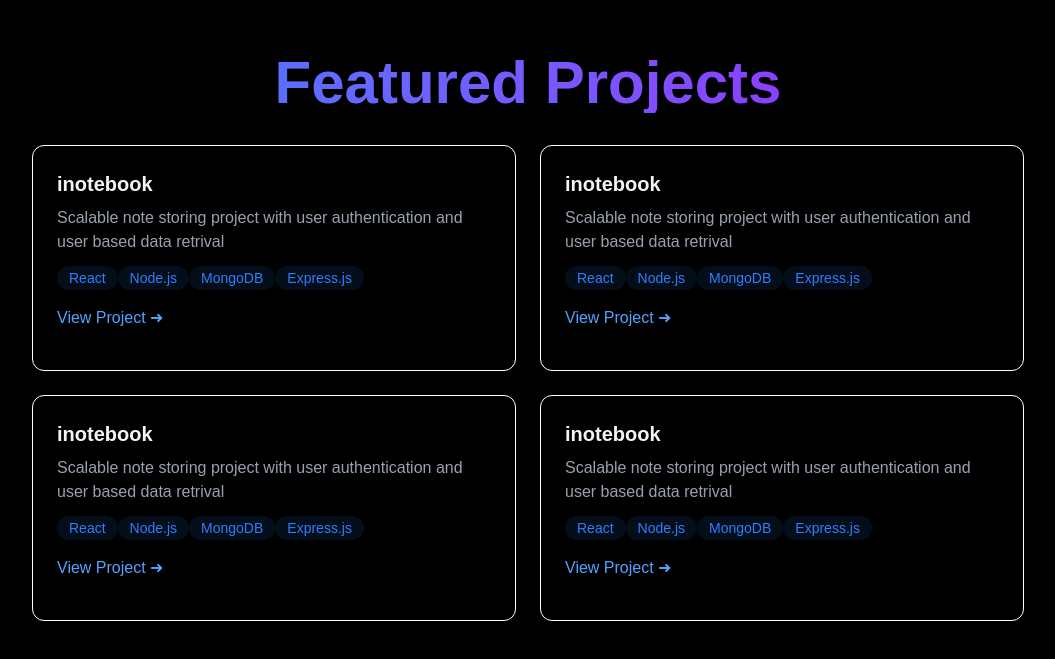
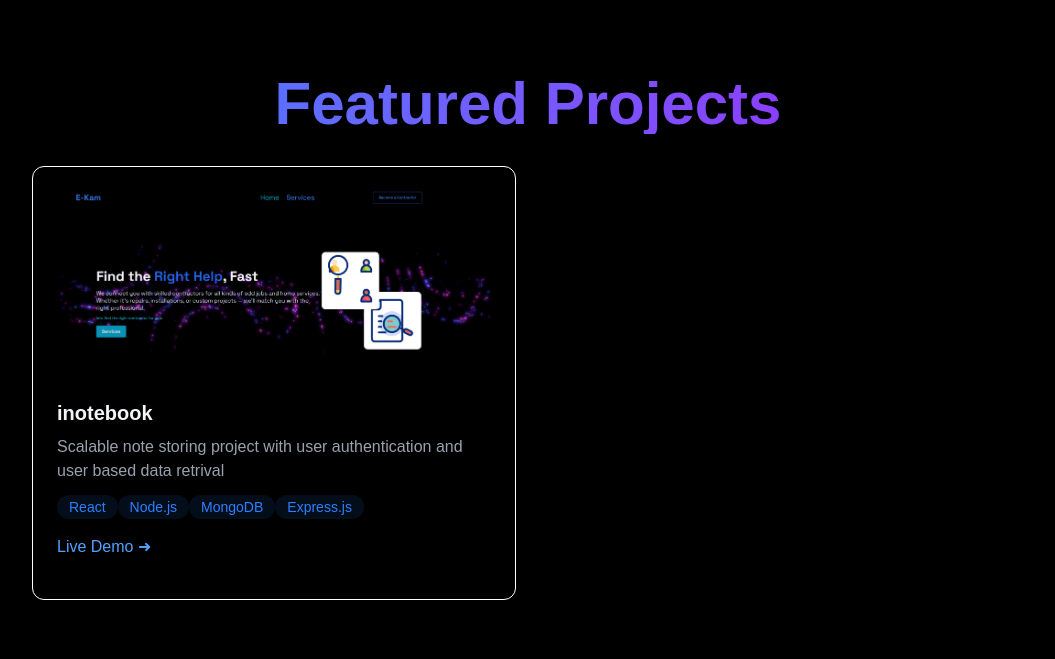
Before and after one commit to Samrat-Deula7/-Portfolio-, a React (Vite) app: page / in a window 1280 px wide. Shown: the part 1663-2322 px from the top of the page, without its empty margins (112-1167 px from the left). Built offline with nearby package versions, Linux system fonts and the light colour scheme.

Commit message:
adding first project to my portfolio

```diff
--- a/src/components/Sections/Home.jsx
+++ b/src/components/Sections/Home.jsx
@@ -9,6 +9,7 @@ const Home = () => {
     >
       <RevealOnScroll>
         <div className="text-center place-items-center z-10 px-4">
+
           <div className="w-43 h-43 md:w-53 md:h-53 lg:w-63 lg:h-63  rounded-full bg-gradient-to-r from-blue-500 to-purple-600 mb-20">
             <div className="w-full h-full flex justify-center items-center ">
               <img
@@ -18,6 +19,7 @@ const Home = () => {
               />
             </div>
           </div>
+
           <h1 className="text-3xl md:text-5xl lg:text-7xl font-bold mb-6 bg-gradient-to-r from-blue-500 to-purple-600 bg-clip-text text-transparent ">
             Samrat Deula
           </h1>
--- a/src/components/Sections/Projects.jsx
+++ b/src/components/Sections/Projects.jsx
@@ -1,5 +1,5 @@
 import RevealOnScroll from "../../components/RevealOnScroll";
-
+import Project1 from "../../assets/Projects/E-Kam.png"
 const Projects = () => {
   return (
     <section
@@ -11,9 +11,15 @@ const Projects = () => {
           <h2 className="text-4xl md:text-6xl font-bold mb-8 bg-gradient-to-r from-blue-500 to-purple-600 bg-clip-text text-transparent text-center">
             Featured Projects
           </h2>
+          {/* Projects are below */}
+
+          {/* {Project 1} */}
           <div className="grid  grid-cols-1 md:grid-cols-2 gap-6">
             {/* Each div is for an project */}
             <div className="p-6 rounded-xl border border-white hover:-translate-y-1 hover:border-blue-500/30 hover:shadow-[0_2px_8px_rgba(59,130,246,0.2)]  transition-all">
+              <div>
+                <img src={Project1} alt="Project1" />
+              </div>
               <h3 className="text-xl font-bold mb-2">inotebook</h3>
               <p className="text-gray-400 mb-3">
                 Scalable note storing project with user authentication and user
@@ -35,97 +41,10 @@ const Projects = () => {
               <div className="flex justify-between items-center">
                 {/* Need to put link here */}
                 <a
-                  href="#"
+                  href="https://e-kam.vercel.app/"
                   className="text-blue-400 hover:text-blue-300 transition-colors my-4"
                 >
-                  View Project ➜
-                </a>
-              </div>
-            </div>
-            <div className="p-6 rounded-xl border border-white hover:-translate-y-1 hover:border-blue-500/30 hover:shadow-[0_2px_8px_rgba(59,130,246,0.2)]  transition-all">
-              <h3 className="text-xl font-bold mb-2">inotebook</h3>
-              <p className="text-gray-400 mb-3">
-                Scalable note storing project with user authentication and user
-                based data retrival
-              </p>
-              <div>
-                {["React", "Node.js", "MongoDB", "Express.js"].map(
-                  (tech, key) => (
-                    <span
-                      key={key}
-                      className="bg-blue-500/10 text-blue-500 py-1 px-3 rounded-full text-sm hover:bg-blue-500/20 hover:shadow-[0_2px_8px_rgba(59,130,246,0.1)]   transition-all"
-                    >
-                      {tech}
-                    </span>
-                  )
-                )}
-              </div>
-
-              <div className="flex justify-between items-center">
-                {/* Need to put link here */}
-                <a
-                  href="#"
-                  className="text-blue-400 hover:text-blue-300 transition-colors my-4"
-                >
-                  View Project ➜
-                </a>
-              </div>
-            </div>
-            <div className="p-6 rounded-xl border border-white hover:-translate-y-1 hover:border-blue-500/30 hover:shadow-[0_2px_8px_rgba(59,130,246,0.2)]  transition-all">
-              <h3 className="text-xl font-bold mb-2">inotebook</h3>
-              <p className="text-gray-400 mb-3">
-                Scalable note storing project with user authentication and user
-                based data retrival
-              </p>
-              <div>
-                {["React", "Node.js", "MongoDB", "Express.js"].map(
-                  (tech, key) => (
-                    <span
-                      key={key}
-                      className="bg-blue-500/10 text-blue-500 py-1 px-3 rounded-full text-sm  hover:bg-blue-500/20 hover:shadow-[0_2px_8px_rgba(59,130,246,0.1)]   transition-all"
-                    >
-                      {tech}
-                    </span>
-                  )
-                )}
-              </div>
-
-              <div className="flex justify-between items-center">
-                {/* Need to put link here */}
-                <a
-                  href="#"
-                  className="text-blue-400 hover:text-blue-300 transition-colors my-4"
-                >
-                  View Project ➜
-                </a>
-              </div>
-            </div>
-            <div className="p-6 rounded-xl border border-white hover:-translate-y-1 hover:border-blue-500/30 hover:shadow-[0_2px_8px_rgba(59,130,246,0.2)]  transition-all">
-              <h3 className="text-xl font-bold mb-2">inotebook</h3>
-              <p className="text-gray-400 mb-3">
-                Scalable note storing project with user authentication and user
-                based data retrival
-              </p>
-              <div>
-                {["React", "Node.js", "MongoDB", "Express.js"].map(
-                  (tech, key) => (
-                    <span
-                      key={key}
-                      className="bg-blue-500/10 text-blue-500 py-1 px-3 rounded-full text-sm hover:bg-blue-500/20 hover:shadow-[0_2px_8px_rgba(59,130,246,0.1)]  transition-all"
-                    >
-                      {tech}
-                    </span>
-                  )
-                )}
-              </div>
-
-              <div className="flex justify-between items-center">
-                {/* Need to put link here */}
-                <a
-                  href="#"
-                  className="text-blue-400 hover:text-blue-300 transition-colors my-4"
-                >
-                  View Project ➜
+                  Live Demo ➜
                 </a>
               </div>
             </div>
```
Also changed, not shown: src/assets/Projects/E-Kam.png (added).
